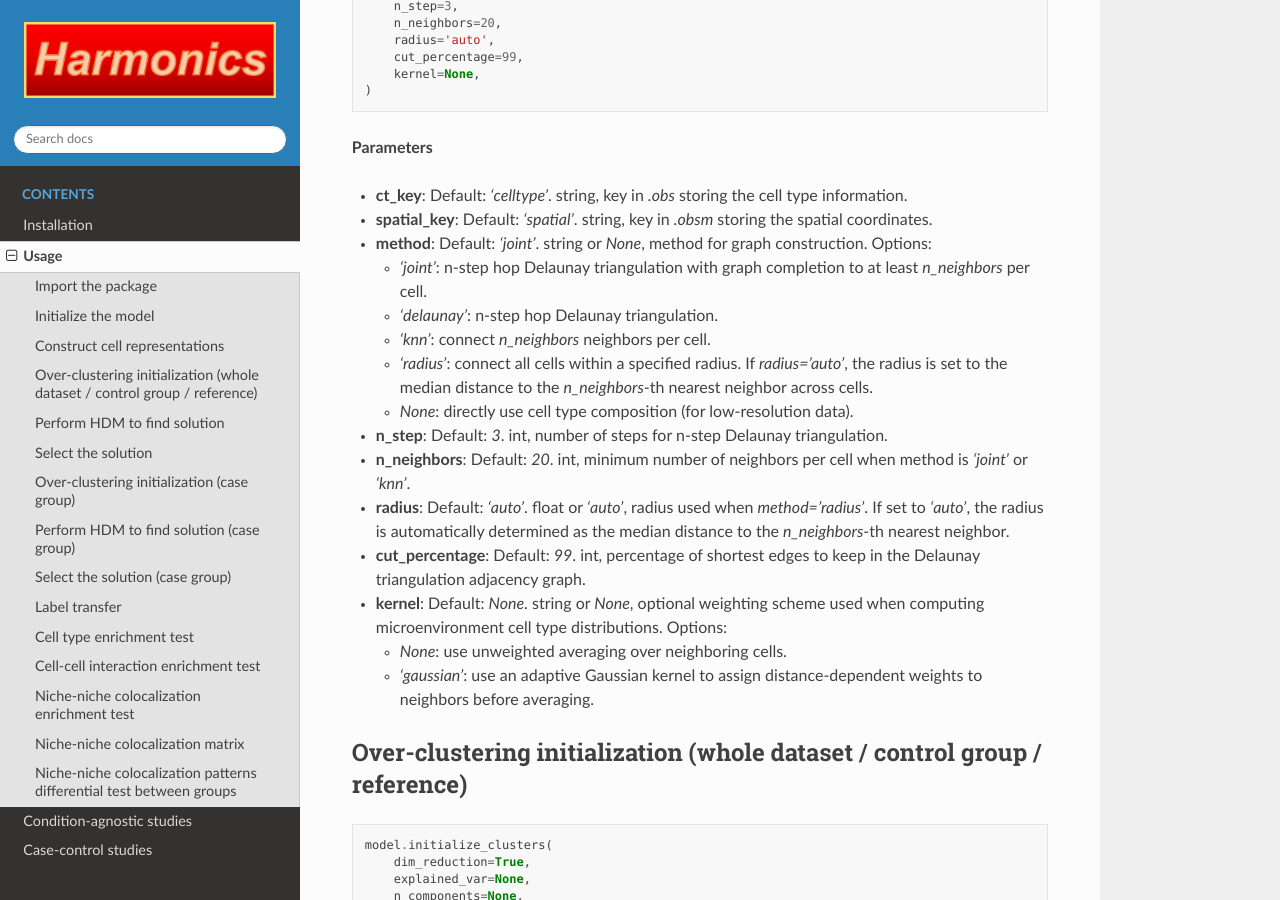
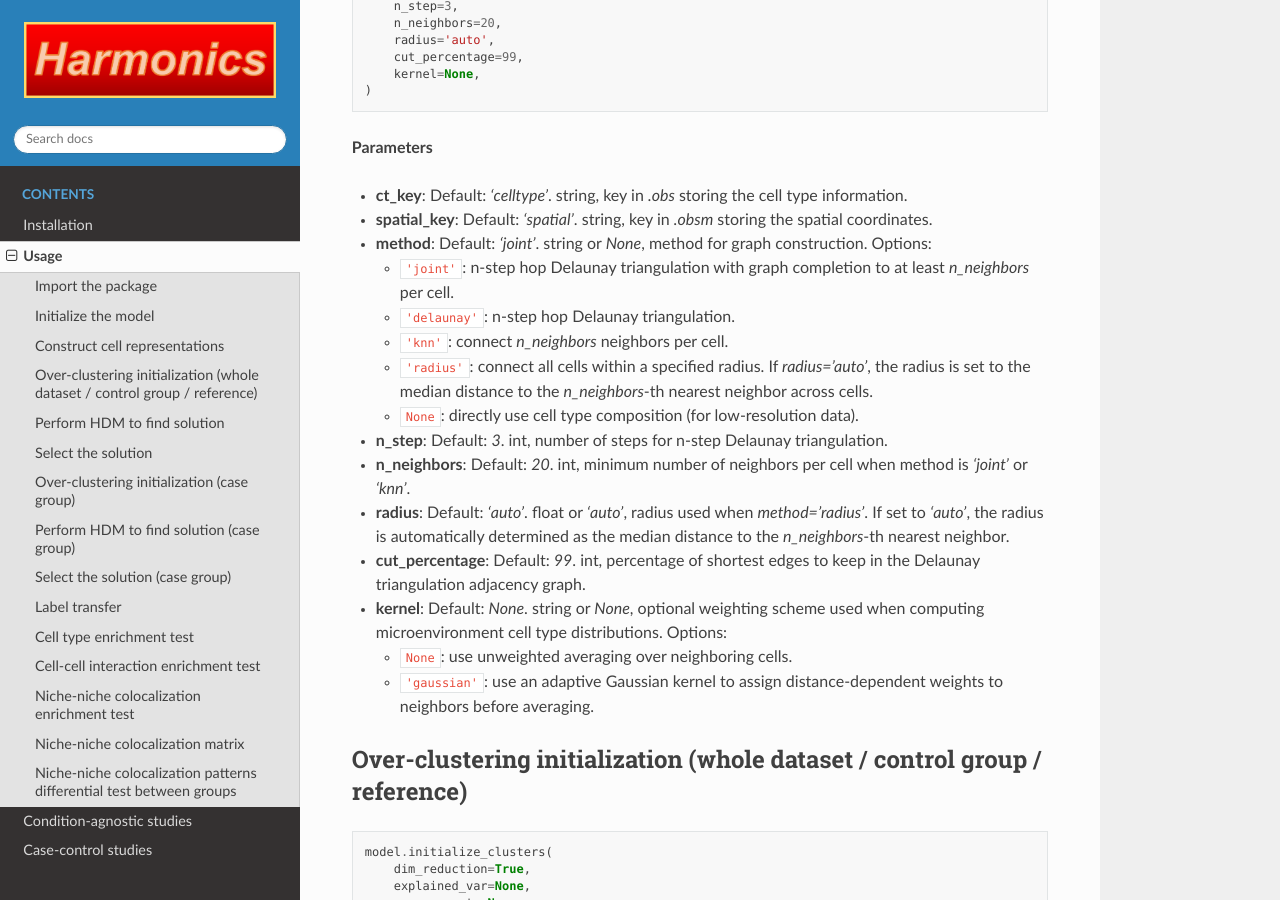
Before and after one commit to yyLIU12138/Harmonics-tutorial, a Sphinx documentation site: the page built from docs/source/usage.rst, in a window 1280 px wide and 900 px high, scrolled down 1136 px. Built offline with Sphinx 7.4.7 and the Read the Docs theme 3.1.0, drawn with Linux system fonts in a browser that asks for light colours; pages that are not in the unit, such as notebooks, are missing from menus; some of the changed text lies outside the part shown.

Commit message:
2026.03.29

```diff
--- a/docs/source/usage.rst
+++ b/docs/source/usage.rst
@@ -74,15 +74,15 @@ Construct cell representations
 
 - **method**: Default: `'joint'`. string or `None`, method for graph construction. Options:
 
-  - `'joint'`: n-step hop Delaunay triangulation with graph completion to at least `n_neighbors` per cell.
+  - ``'joint'``: n-step hop Delaunay triangulation with graph completion to at least `n_neighbors` per cell.
 
-  - `'delaunay'`: n-step hop Delaunay triangulation.
+  - ``'delaunay'``: n-step hop Delaunay triangulation.
 
-  - `'knn'`: connect `n_neighbors` neighbors per cell.
+  - ``'knn'``: connect `n_neighbors` neighbors per cell.
 
-  - `'radius'`: connect all cells within a specified radius. If `radius='auto'`, the radius is set to the median distance to the `n_neighbors`-th nearest neighbor across cells.
+  - ``'radius'``: connect all cells within a specified radius. If `radius='auto'`, the radius is set to the median distance to the `n_neighbors`-th nearest neighbor across cells.
 
-  - `None`: directly use cell type composition (for low-resolution data).
+  - ``None``: directly use cell type composition (for low-resolution data).
 
 - **n_step**: Default: `3`. int, number of steps for n-step Delaunay triangulation.
 
@@ -94,9 +94,9 @@ Construct cell representations
 
 - **kernel**: Default: `None`. string or `None`, optional weighting scheme used when computing microenvironment cell type distributions. Options:
 
-  - `None`: use unweighted averaging over neighboring cells.
+  - ``None``: use unweighted averaging over neighboring cells.
 
-  - `'gaussian'`: use an adaptive Gaussian kernel to assign distance-dependent weights to neighbors before averaging.
+  - ``'gaussian'``: use an adaptive Gaussian kernel to assign distance-dependent weights to neighbors before averaging.
 
 
 Over-clustering initialization (whole dataset / control group / reference)
@@ -186,11 +186,11 @@ Select the solution
 
 - **metric**: Default: `'jsd_v2'`. string, metric used for solution selection. Supported options are:
 
-  - `'jsd'`: minimum pairwise Jensen-Shannon divergence between niches.
+  - ``'jsd'``: minimum pairwise Jensen-Shannon divergence between niches.
 
-  - `'wjsd'`: weighted minimum pairwise Jensen-Shannon divergence between niches.
+  - ``'wjsd'``: weighted minimum pairwise Jensen-Shannon divergence between niches.
 
-  - `'jsd_v2'`: bootstrap-based minimum Jensen-Shannon divergence with confidence intervals.
+  - ``'jsd_v2'``: bootstrap-based minimum Jensen-Shannon divergence with confidence intervals.
 
 - **threshold**: Default: `0.1`. float, threshold for selecting solution based on `metric`.
 
@@ -303,11 +303,11 @@ Select the solution (case group)
 
 - **metric**: Default: `'jsd_v2'`. string, metric used for solution selection. Supported options are:
 
-  - `'jsd'`: minimum pairwise Jensen-Shannon divergence between niches.
+  - ``'jsd'``: minimum pairwise Jensen-Shannon divergence between niches.
 
-  - `'wjsd'`: weighted minimum pairwise Jensen-Shannon divergence between niches.
+  - ``'wjsd'``: weighted minimum pairwise Jensen-Shannon divergence between niches.
 
-  - `'jsd_v2'`: bootstrap-based minimum Jensen-Shannon divergence with confidence intervals.
+  - ``'jsd_v2'``: bootstrap-based minimum Jensen-Shannon divergence with confidence intervals.
 
 - **threshold**: Default: `0.1`. float, threshold for selecting solution based on `metric`.
 
@@ -375,11 +375,11 @@ Cell type enrichment test
 
 - **method**: Default: `'fisher'`. string, statistical test method. Options:
 
-  - `'fisher'`: two-sided Fisher's exact test.
+  - ``'fisher'``: two-sided Fisher's exact test.
 
-  - `'fisher_greater'`: one-sided Fisher's exact test (greater).
+  - ``'fisher_greater'``: one-sided Fisher's exact test (greater).
 
-  - `'chi2'`: chi-square test.
+  - ``'chi2'``: chi-square test.
 
 - **alpha**: Default: `0.05`. float, significance level for multiple testing correction.
 
@@ -397,25 +397,25 @@ Cell type enrichment test
 
 - **ct_results**: `pandas.DataFrame` containing enrichment results with columns:
 
-  - `niche_idx`: index of the niche
+  - ``niche_idx``: index of the niche
 
-  - `niche`: name of the niche
+  - ``niche``: name of the niche
 
-  - `celltype_idx`: index of the cell type
+  - ``celltype_idx``: index of the cell type
 
-  - `celltype`: name of the cell type
+  - ``celltype``: name of the cell type
 
-  - `oddsratio` or `chi2_stat`: test statistic
+  - ``oddsratio`` or ``chi2_stat``: test statistic
 
-  - `p-value`: raw p-value
+  - ``p-value``: raw p-value
 
-  - `q-value`: FDR-corrected p-value
+  - ``q-value``: FDR-corrected p-value
 
-  - `log2fc`: log2 fold-change
+  - ``log2fc``: log2 fold-change
 
-  - `prop`: proportion of cell type in niche
+  - ``prop``: proportion of cell type in niche
 
-  - `enrichment`: bool, whether cell type is significantly enriched.
+  - ``enrichment``: bool, whether cell type is significantly enriched.
 
 
 Cell-cell interaction enrichment test
@@ -455,9 +455,9 @@ Cell-cell interaction enrichment test
 
 - **method**: Default: `'fisher'`. string, statistical test method. Options:
 
-  - `'fisher'`: two-sided Fisher's exact test.
+  - ``'fisher'``: two-sided Fisher's exact test.
 
-  - `'fisher_greater'`: one-sided Fisher's exact test (greater).
+  - ``'fisher_greater'``: one-sided Fisher's exact test (greater).
 
 - **alpha**: Default: `0.05`. float, significance level for multiple testing correction.
 
@@ -475,27 +475,27 @@ Cell-cell interaction enrichment test
 
 - **cci_results**: `pandas.DataFrame` containing CCI enrichment results with columns:
 
-  - `niche_idx`: index of the niche
+  - ``niche_idx``: index of the niche
 
-  - `niche`: name of the niche
+  - ``niche``: name of the niche
 
-  - `ct1_idx`, `ct2_idx`: indices of interacting cell types
+  - ``ct1_idx``, ``ct2_idx``: indices of interacting cell types
 
-  - `ct1`, `ct2`: names of interacting cell types
+  - ``ct1``, ``ct2``: names of interacting cell types
 
-  - `test_edge_count`, `bg_edge_count`: number of observed and background edges
+  - ``test_edge_count``, ``bg_edge_count``: number of observed and background edges
 
-  - `test_edge_prop`, `bg_edge_prop`: proportion of observed and background edges
+  - ``test_edge_prop``, ``bg_edge_prop``: proportion of observed and background edges
 
-  - `oddsratio`: odds ratio from statistical test
+  - ``oddsratio``: odds ratio from statistical test
 
-  - `p-value`: raw p-value
+  - ``p-value``: raw p-value
 
-  - `q-value`: FDR-corrected p-value
+  - ``q-value``: FDR-corrected p-value
 
-  - `log2fc`: log2 fold-change
+  - ``log2fc``: log2 fold-change
 
-  - `enrichment`: bool, whether interaction is significantly enriched
+  - ``enrichment``: bool, whether interaction is significantly enriched
 
 - **test_norm_list**: list of normalized test adjacency matrices for each niche.
 
@@ -540,11 +540,11 @@ Niche-niche colocalization enrichment test
 
 - **method**: Default: `'fisher'`. string, statistical test method. Options:
 
-  - `'fisher'`: two-sided Fisher's exact test.
+  - ``'fisher'``: two-sided Fisher's exact test.
 
-  - `'fisher_greater'`: one-sided Fisher's exact test (greater).
+  - ``'fisher_greater'``: one-sided Fisher's exact test (greater).
 
-  - `'chi2'`: chi-square test with continuity correction.
+  - ``'chi2'``: chi-square test with continuity correction.
 
 - **alpha**: Default: `0.05`. float, significance level for multiple testing correction.
 
@@ -562,23 +562,23 @@ Niche-niche colocalization enrichment test
 
 - **df_results**: `pandas.DataFrame` containing NNC enrichment results with columns:
 
-  - `niche1_idx`, `niche2_idx`: indices of interacting niches. Niche 1 is source niche and niche 2 is target niche.
+  - ``niche1_idx``, ``niche2_idx``: indices of interacting niches. Niche 1 is source niche and niche 2 is target niche.
 
-  - `niche1`, `niche2`: names of interacting niches. Niche 1 is source niche and niche 2 is target niche.
+  - ``niche1``, ``niche2``: names of interacting niches. Niche 1 is source niche and niche 2 is target niche.
 
-  - `edge_count`: number of edges observed between niche pairs
+  - ``edge_count``: number of edges observed between niche pairs
 
-  - `edge_prop`: proportion of edges between niche pairs for the source niche
+  - ``edge_prop``: proportion of edges between niche pairs for the source niche
 
-  - `oddsratio` or `chi2_stat`: statistic from the test
+  - ``oddsratio`` or ``chi2_stat``: statistic from the test
 
-  - `p-value`: raw p-value
+  - ``p-value``: raw p-value
 
-  - `q-value`: FDR-corrected p-value
+  - ``q-value``: FDR-corrected p-value
 
-  - `log2fc`: log2 fold-change
+  - ``log2fc``: log2 fold-change
 
-  - `enrichment`: bool, whether the interaction is significantly enriched
+  - ``enrichment``: bool, whether the interaction is significantly enriched
 
 - **edge_prop_mtx**: numpy array, normalized edge proportions between all niche pairs.
 
@@ -652,11 +652,11 @@ Niche-niche colocalization patterns differential test between groups
 
 - **alternative**: Default: `'two-sided'`. string, alternative hypothesis for the Mann-Whitney U test. Options typically include:
 
-  - `'two-sided'`: tests whether the two groups differ.
+  - ``'two-sided'``: tests whether the two groups differ.
 
-  - `'greater'`: tests whether values in group 1 tend to be greater than those in group 2.
+  - ``'greater'``: tests whether values in group 1 tend to be greater than those in group 2.
 
-  - `'less'`: tests whether values in group 1 tend to be less than those in group 2.
+  - ``'less'``: tests whether values in group 1 tend to be less than those in group 2.
 
 - **fdr_method**: Default: `'fdr_by'`. string, method for false discovery rate correction.
 
@@ -664,22 +664,22 @@ Niche-niche colocalization patterns differential test between groups
 
 - **df_nnc_between_groups**: `pandas.DataFrame` containing niche-niche colocalization comparison results with columns:
 
-  - `niche1`: source niche
+  - ``niche1``: source niche
 
-  - `niche2`: target niche
+  - ``niche2``: target niche
 
-  - `mean1`: mean colocalization value in group 1
+  - ``mean1``: mean colocalization value in group 1
 
-  - `mean2`: mean colocalization value in group 2
+  - ``mean2``: mean colocalization value in group 2
 
-  - `delta_mean`: difference in mean colocalization value between group 1 and group 2
+  - ``delta_mean``: difference in mean colocalization value between group 1 and group 2
 
-  - `n1_valid`: number of valid samples in group 1
+  - ``n1_valid``: number of valid samples in group 1
 
-  - `n2_valid`: number of valid samples in group 2
+  - ``n2_valid``: number of valid samples in group 2
 
-  - `p_value`: raw p-value from the Mann-Whitney U test
+  - ``p_value``: raw p-value from the Mann-Whitney U test
 
-  - `q_value`: FDR-corrected p-value
+  - ``q_value``: FDR-corrected p-value
 
-  - `rejected`: bool, whether the comparison is significant after multiple testing correction.
+  - ``rejected``: bool, whether the comparison is significant after multiple testing correction.
```
